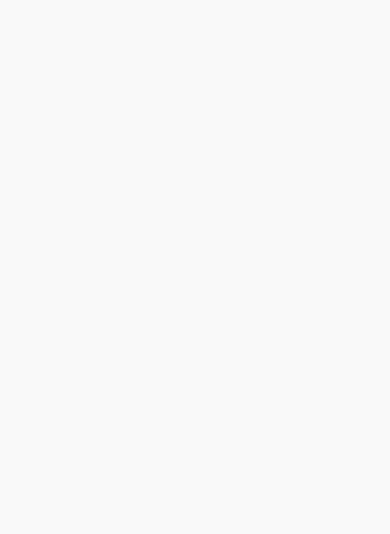
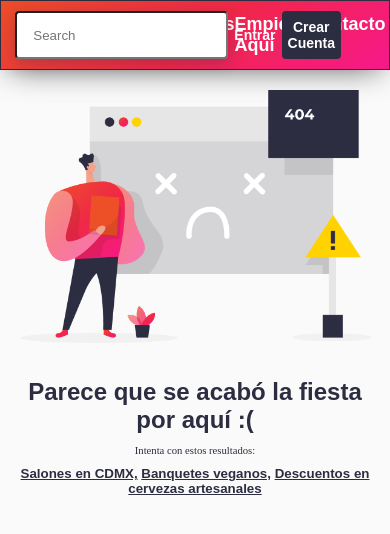
Before and after one commit to jorchsg/forntend-party2go, a React (Create React App) app: page /404 in a window 390 px wide. Shown: the top 534 px of the page. Built offline with nearby package versions, Linux system fonts and the light colour scheme.

Commit message:
created 404 page

```diff
--- a/src/App.js
+++ b/src/App.js
@@ -3,6 +3,7 @@ import Login from './modules/login/login';
 import Home from '../src/modules/home/Home';
 import { Switch, Route, } from "react-router-dom";
 import DefaultLayout from './modules/DefaultLayout';
+import Page404 from './modules/Page404';
 import './index.scss';
 
 function App() {
@@ -10,7 +11,9 @@ function App() {
     <Switch>
       <Route path="/login" exact component={Login} />
       <DefaultLayout>
-        <Route path="/" exact component={Home}></Route>
+        <Route path="/404" exact component={Page404}></Route>
+        <Route path="/"  exact component={Home}></Route>
+
       </DefaultLayout>
     </Switch>
   );
--- a/src/modules/DefaultLayout/index.jsx
+++ b/src/modules/DefaultLayout/index.jsx
@@ -1,17 +1,15 @@
-import React from 'react';
-import Navbar from '../../components/Navbar/Navbar';
-import Footer from '../../components/Footer/Footer';
-import './style.scss';
+import React from "react";
+import Navbar from "../../components/Navbar/Navbar";
+import Footer from "../../components/Footer/Footer";
+import "./style.scss";
 
 const DefaultLayout = (props) => {
-    return (
-        <div className="default-layout">
-            {/* <Navbar/> */}
-            <div className='content'>
-                {props.children}
-            </div>
-            {/* <Footer/> */}
-        </div>
-    )
-}
+  return (
+    <div className="default-layout">
+      <Navbar />
+      <div className="content">{props.children}</div>
+      {/*<Footer />*/}
+    </div>
+  );
+};
 export default DefaultLayout;
--- /dev/null
+++ b/src/modules/Page404/index.jsx
@@ -0,0 +1,26 @@
+import React from 'react';
+import './style.scss';
+// Components
+
+import img404 from '../../assets/page404.png';
+
+const Page404 = () =>{
+    return(
+        <>
+
+            <div className="body404">
+
+                <div className="message404">
+                    <h1>Parece que se acabó la fiesta por aquí :(</h1>
+                    <p>Intenta con estos resultados:</p>
+                    <h4><a href="#">Salones en CDMX,</a> <a href="#">Banquetes veganos,</a> <a href="#">Descuentos en cervezas artesanales</a></h4>
+                </div>
+
+                <img src={img404} className="image404"  alt="imagen404" />
+            </div>
+
+        </>
+    );
+}
+
+export default Page404;
--- /dev/null
+++ b/src/modules/Page404/style.scss
@@ -0,0 +1,71 @@
+@import "../../styles/variables.scss";
+.body404 {
+    display: flex;
+    align-content: center;
+    height: 100%;
+    margin-top: 5%;
+    font-family: Montserrat;
+    margin: 5%;
+
+    @media only screen and (max-width: 600px) {
+        justify-content: center;
+        //width: calc(100% - 5%);
+        flex-direction: column-reverse;
+
+
+        .image404{
+            width: 100%;
+            align-content: center;
+
+
+        }
+        .message404{
+            width: 100%;
+            text-align: center;
+
+            h1{
+
+                align-content: center;
+                font-size: 18pt;
+            }
+            p{
+                font-size: 8pt;
+
+            }
+            h4{
+                font-size: 10pt;
+            }
+
+        }
+
+
+      }
+}
+
+.message404 {
+    width: 50%;
+    height: 50%;
+    text-align: left;
+    align-content: center;
+    margin-top: 10%;
+    color: #2d2d41;
+
+    h1 {
+
+        font-weight: $bold;
+
+    }
+
+    h4 {
+        a {
+            color: #2d2d41;
+        }
+    }
+}
+
+.image404 {
+    width: 50%;
+    height: 50%;
+    align-content: center;
+
+}
```
Also changed, not shown: src/assets/page404.png (added), 1 other file (tests, documents, lock files or other folders).
